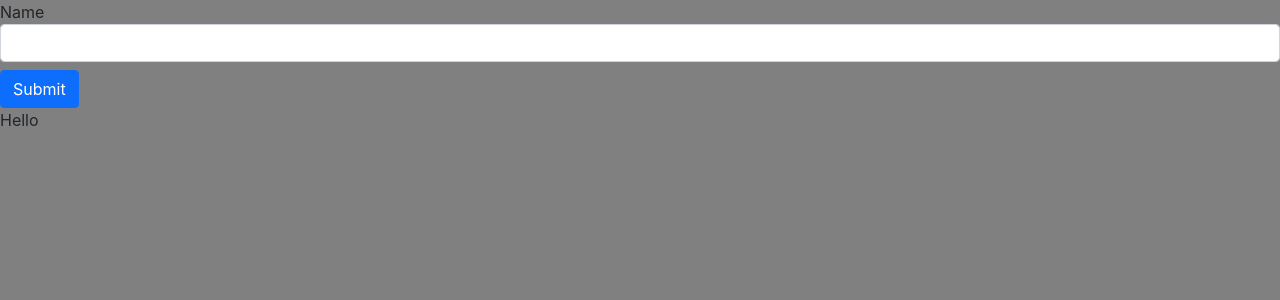
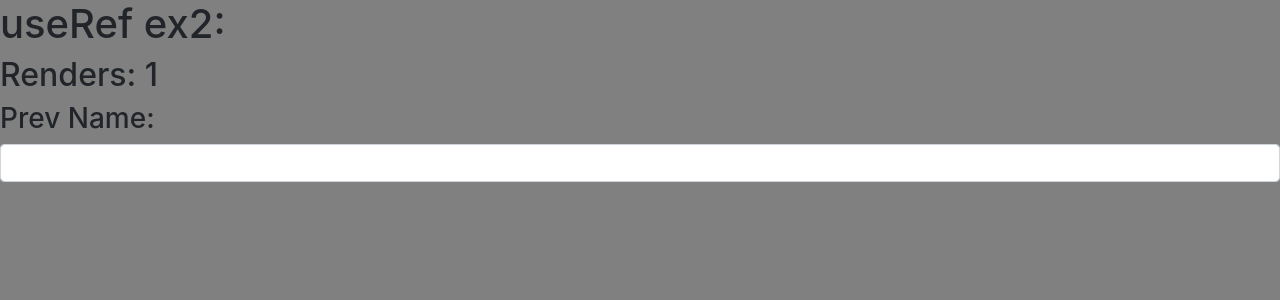
Before and after one commit to sajjad-10/deep-dive-in-react, a React (Create React App) app in the folder advanced-react-hooks/: page / in a window 1280 px wide. Shown: the top 300 px of the page. Built offline with nearby package versions, Linux system fonts and the light colour scheme.

Commit message:
Get previous State

```diff
--- a/advanced-react-hooks/src/App.js
+++ b/advanced-react-hooks/src/App.js
@@ -1,9 +1,12 @@
 import UseRefExample1 from "./components/UseRefExample1";
+import UseRefExample2 from "./components/UseRefExample2";
 function App() {
     return (
         <div className="App">
-            {/* useRef: */}
-            <UseRefExample1 />
+            {/* <h2>useRef ex1:</h2>
+            <UseRefExample1 /> */}
+            <h1>useRef ex2:</h1>
+            <UseRefExample2 />
         </div>
     );
 }
--- /dev/null
+++ b/advanced-react-hooks/src/components/UseRefExample2.jsx
@@ -0,0 +1,26 @@
+import { useState, useEffect, useRef } from "react";
+
+function UseRefExample2() {
+    const [name, setName] = useState("");
+
+    const renders = useRef(1);
+    const prevName = useRef("");
+    useEffect(() => {
+        renders.current = renders.current + 1;
+        prevName.current = name;
+    }, [name]);
+    return (
+        <div>
+            <h2>Renders: {renders.current}</h2>
+            <h3>Prev Name: {prevName.current}</h3>
+            <input
+                type="text"
+                value={name}
+                onChange={(e) => setName(e.target.value)}
+                className="form-control mb-3"
+            />
+        </div>
+    );
+}
+
+export default UseRefExample2;
```
